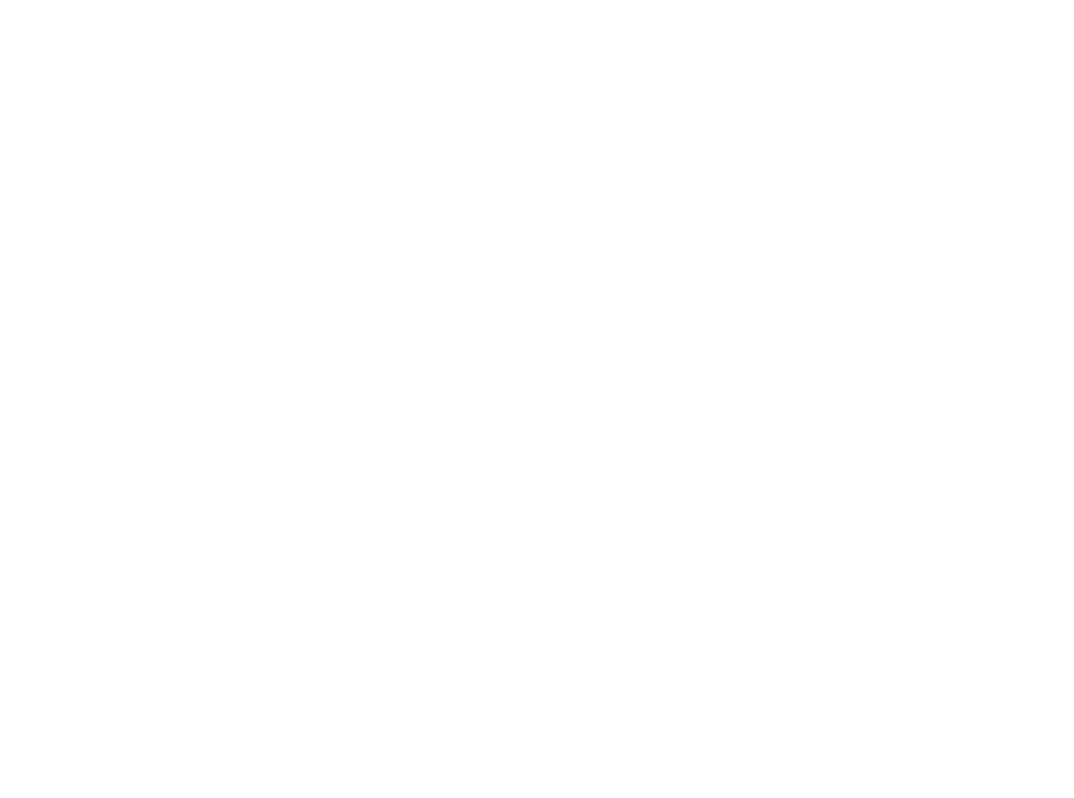
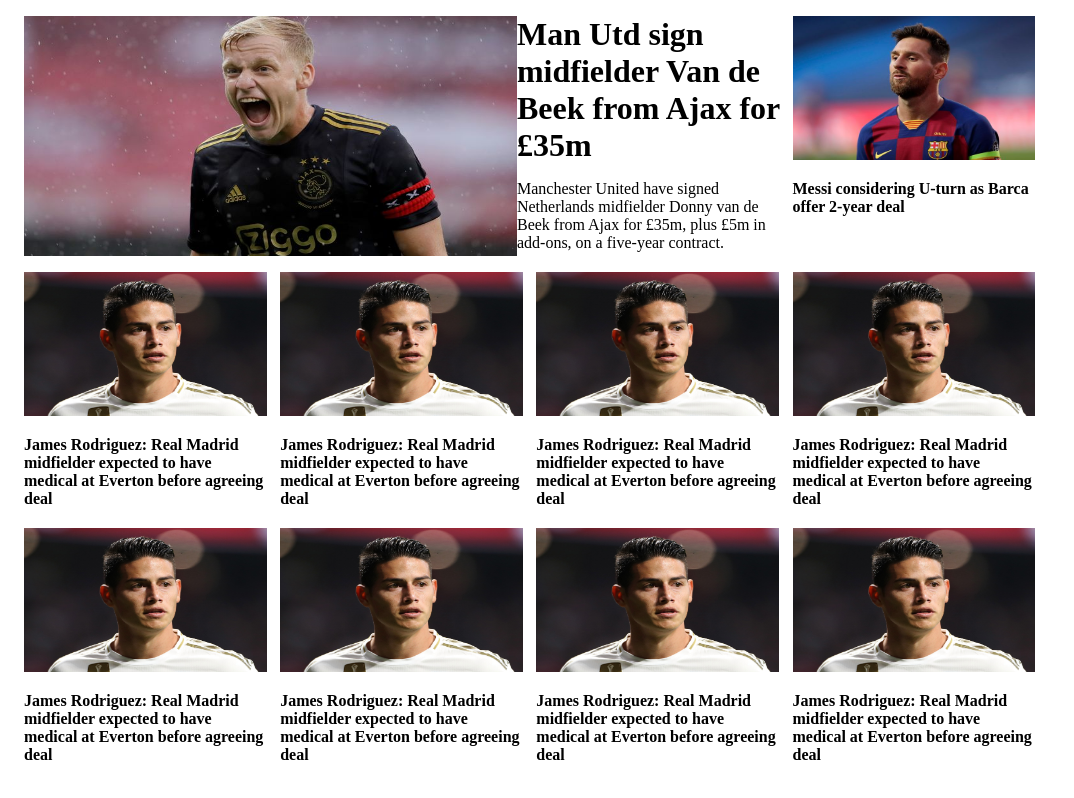
Before and after one commit to otsang3/football-news-page, a plain HTML site: page index.html in a window 1280 px wide. Shown: the whole page, without its empty margins (0-1074 px from the left). Drawn offline with Linux system fonts and the light colour scheme.

Commit message:
flexbox layout complete

```diff
--- a/index.html
+++ b/index.html
@@ -3,28 +3,63 @@
 <head>
     <meta charset="UTF-8">
     <meta name="viewport" content="width=device-width, initial-scale=1.0">
+    <link rel="stylesheet" href="style.css"/>
     <title>Football News</title>
 </head>
 <body>
     <div class="main-container">
         <div class="container-1">
             <div class="columns">
-                <div class="col-1"></div>
-                <div class="col-2"></div>
+                <div class="col-1-main">
+                    <img src="./images/Van_de_beek.jpg" alt="picture"/>
+                    <div class="col-1-content">
+                        <h1>Man Utd sign midfielder Van de Beek from Ajax for £35m</h1>
+                        <p>Manchester United have signed Netherlands midfielder Donny van de Beek from Ajax for £35m, plus £5m in add-ons, on a five-year contract.</p>
+                    </div>
+
+                </div>
+                <div class="col-2">
+                    <img src="./images/Messi.jpg" alt="picture"/>
+                    <h3>Messi considering U-turn as Barca offer 2-year deal</h3>
+                </div>
             </div>
 
             <div class="columns">
-                <div class="col-2"></div>
-                <div class="col-2"></div>
-                <div class="col-2"></div>
-                <div class="col-2"></div>
+                <div class="col-2">
+                    <img src="./images/James_Rodriguez.jpg">
+                    <h3>James Rodriguez: Real Madrid midfielder expected to have medical at Everton before agreeing deal</h3>
+                </div>
+                <div class="col-2">
+                    <img src="./images/James_Rodriguez.jpg">
+                    <h3>James Rodriguez: Real Madrid midfielder expected to have medical at Everton before agreeing deal</h3>
+                </div>
+                <div class="col-2">
+                    <img src="./images/James_Rodriguez.jpg">
+                    <h3>James Rodriguez: Real Madrid midfielder expected to have medical at Everton before agreeing deal</h3>
+                </div>
+                <div class="col-2">
+                    <img src="./images/James_Rodriguez.jpg">
+                    <h3>James Rodriguez: Real Madrid midfielder expected to have medical at Everton before agreeing deal</h3>
+                </div>
             </div>
 
             <div class="columns">
-                <div class="col-2"></div>
-                <div class="col-2"></div>
-                <div class="col-2"></div>
-                <div class="col-2"></div>
+                <div class="col-2">
+                    <img src="./images/James_Rodriguez.jpg">
+                    <h3>James Rodriguez: Real Madrid midfielder expected to have medical at Everton before agreeing deal</h3>
+                </div>
+                <div class="col-2">
+                    <img src="./images/James_Rodriguez.jpg">
+                    <h3>James Rodriguez: Real Madrid midfielder expected to have medical at Everton before agreeing deal</h3>
+                </div>
+                <div class="col-2">
+                    <img src="./images/James_Rodriguez.jpg">
+                    <h3>James Rodriguez: Real Madrid midfielder expected to have medical at Everton before agreeing deal</h3>
+                </div>
+                <div class="col-2">
+                    <img src="./images/James_Rodriguez.jpg">
+                    <h3>James Rodriguez: Real Madrid midfielder expected to have medical at Everton before agreeing deal</h3>
+                </div>
             </div>
         </div>
 
--- a/style.css
+++ b/style.css
@@ -0,0 +1,47 @@
+body {
+    height: 100vh;
+}
+
+.col-1-content {
+    width: 35%;
+}
+
+.col-1-main {
+    display: flex;
+    width: 75%;
+}
+
+.col-1-main > img {
+    width: 65%;
+    height: 100%
+}
+
+.col-1-main > div > h1 {
+    margin: 0;
+}
+
+.col-2 {
+    width: 24%
+}
+
+.col-2 > img {
+    width: 100%;
+    height: 60%;
+}
+
+.columns {
+    width: 100%;
+    height: 30%;
+    display: flex;
+    justify-content: space-between;
+    margin: 1em 1em;
+}
+
+.col-2 > h3 {
+    font-size: 1rem;
+}
+
+.container-1 {
+    width: 80%;
+    height: 800px;
+}
```
Also changed, not shown: images/James_Rodriguez.jpg (added), images/Messi.jpg (added), images/Van_de_beek.jpg (added).
